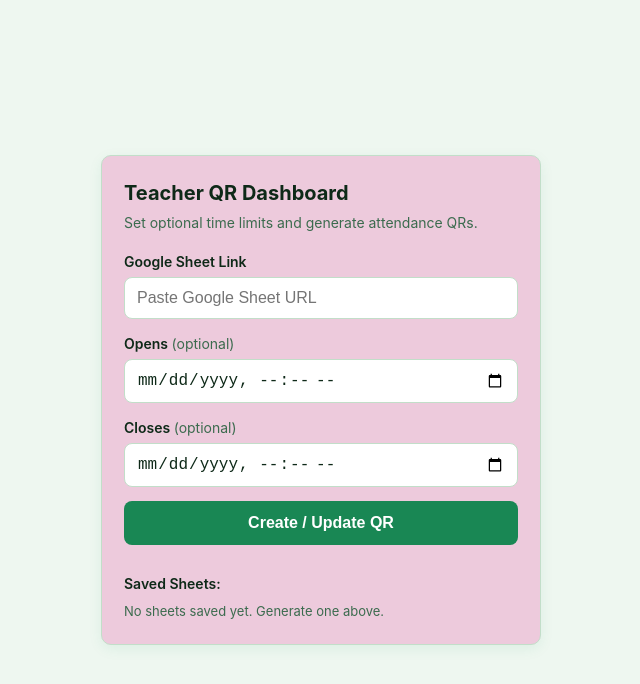
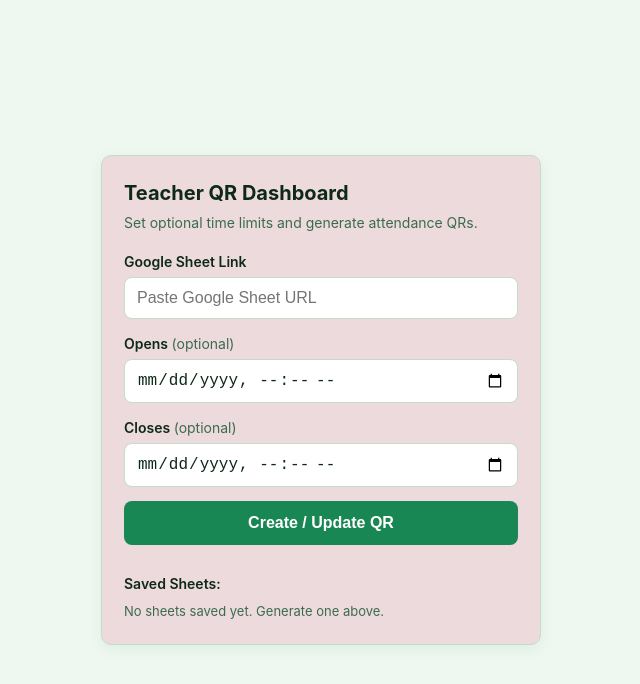
Before and after one commit to afmnew/accloc, a plain HTML site: page index.html in a window 1280 px wide. Shown: the whole page, without its empty margins (319-959 px from the left). Drawn offline with Linux system fonts and the light colour scheme.

Commit message:
Update index.html

```diff
--- a/index.html
+++ b/index.html
@@ -11,7 +11,7 @@
     --muted: #3b6b4e;
     --line: #c2dec9;
     --bg: #eef7f0;
-    --card: #edcadc;
+    --card: #eddadc;
     --accent: #198754;
     --accent-hover: #146c43;
     --ok: #137a45;
```
